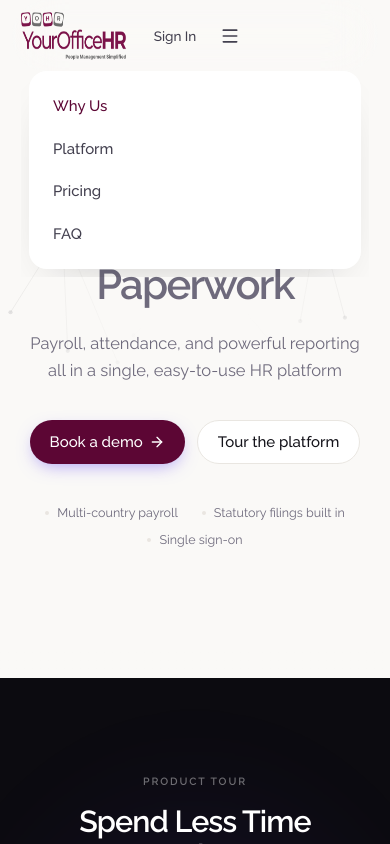
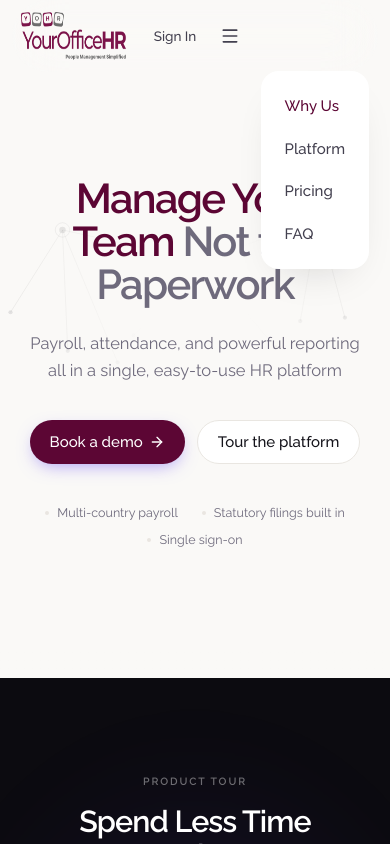
Before and after one commit to Suhayl1427/HR-Landing-page, a Next.js app: page / in a window 390 px wide. Both pictures are taken after a click on the button "Open menu". Shown: the top 844 px of the page. Built offline with nearby package versions, Linux system fonts and the light colour scheme.

Commit message:
chore: compact mobile dropdown anchored to hamburger

```diff
--- a/src/components/SiteHeader.tsx
+++ b/src/components/SiteHeader.tsx
@@ -159,15 +159,15 @@ export default function SiteHeader() {
           </div>
 
           {/* Mobile menu panel */}
-          <div
-            className={cn(
-              "lg:hidden",
-              "overflow-hidden",
-              "transition-[max-height,opacity] duration-300 motion-reduce:transition-none",
-              mobileOpen ? "max-h-[400px] opacity-100" : "max-h-0 opacity-0",
-            )}
-          >
-            <div className="mx-2 mb-2 rounded-[18px] bg-white p-6 shadow-[0_18px_44px_-24px_rgba(20,19,26,0.22)]">
+          <div className="relative">
+            <div
+              className={cn(
+                "lg:hidden absolute right-0 top-full",
+                "origin-top-right overflow-hidden rounded-[18px] bg-white p-6 shadow-[0_18px_44px_-24px_rgba(20,19,26,0.22)]",
+                "transition-[transform,opacity] duration-300 motion-reduce:transition-none",
+                mobileOpen ? "scale-100 opacity-100" : "scale-95 opacity-0 pointer-events-none",
+              )}
+            >
               <nav className="flex flex-col gap-5">
                 {NAV.map((item) => {
                   const id = getIdFromHref(item.href);
```
